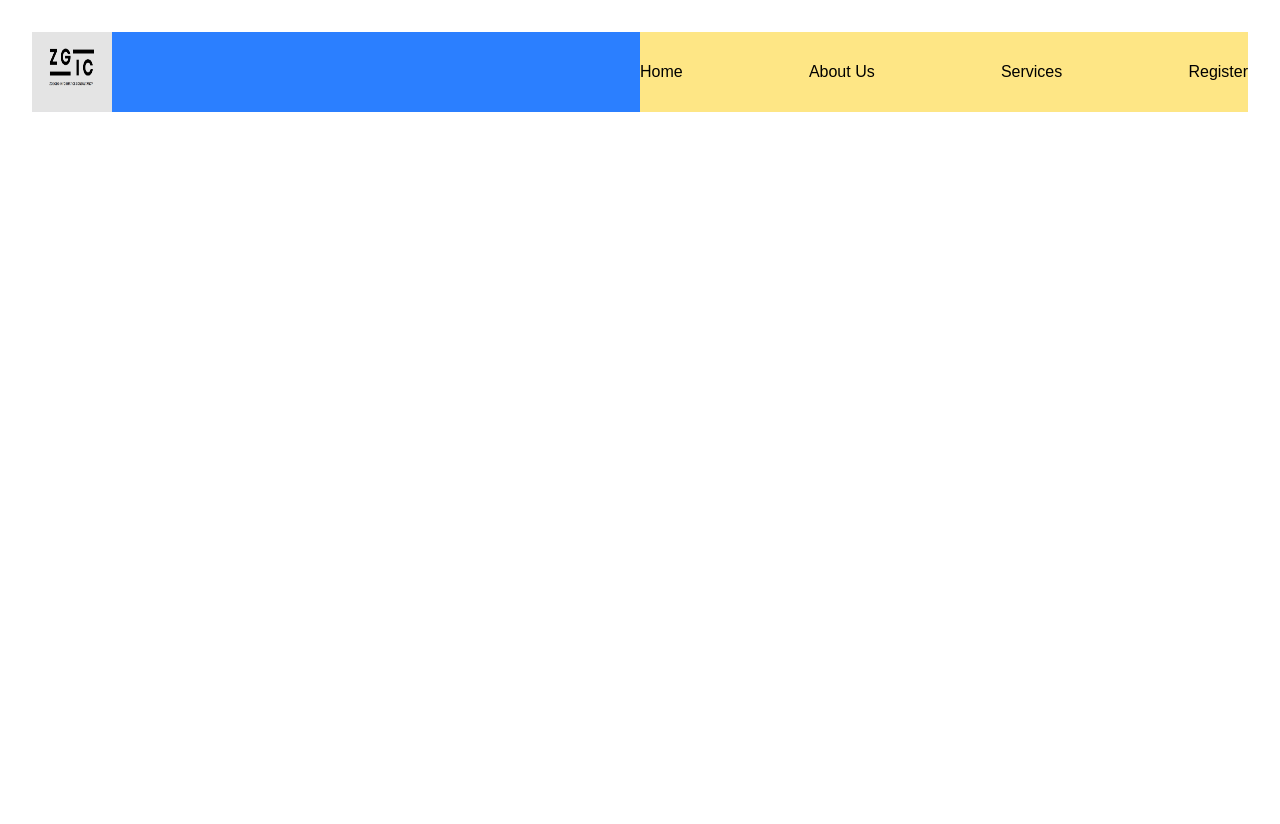
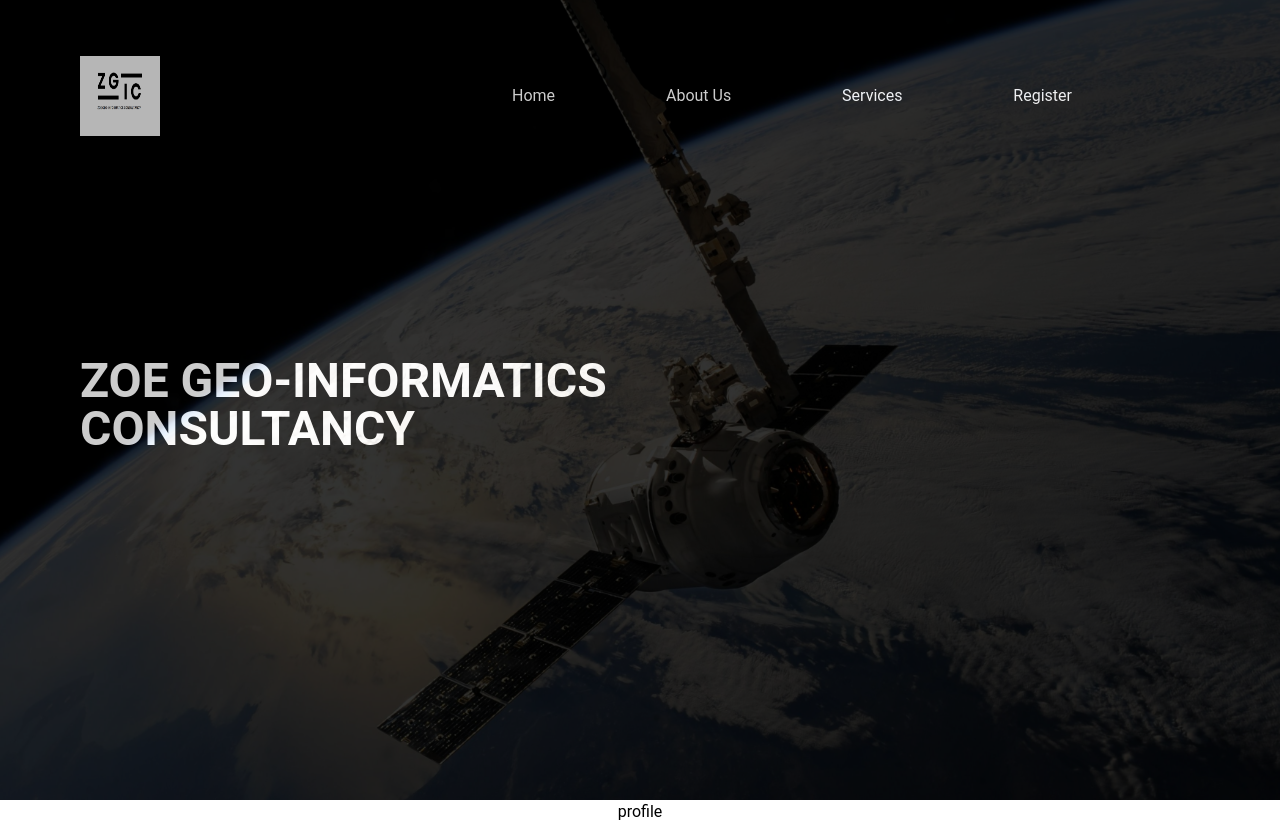
Before and after one commit to Kimberley-saka/zoe-geo, a React (Vite) app: page / in a window 1280 px wide. Before the commit the page ends 800 px from the top, so only its background shows below. Built offline with nearby package versions, Linux system fonts and the light colour scheme.

Commit message:
added hero section

```diff
--- a/src/App.jsx
+++ b/src/App.jsx
@@ -1,4 +1,5 @@
 import NavBar from './components/NavBar'
+import Landing from './pages/landing'
 
 import './App.css'
 import { Routes, Route } from 'react-router-dom'
@@ -6,7 +7,9 @@ import { Routes, Route } from 'react-router-dom'
 function App() {
   return(
     <>
-    <NavBar/>
+
+    <Landing/>
+
     </>
   )
 }
--- a/src/components/Hero.jsx
+++ b/src/components/Hero.jsx
@@ -2,8 +2,10 @@ import React from 'react'
 
 function Hero() {
   return (
-    <div>
-
+    <div className='flex justify-left items-center h-2/3
+     text-white md:text-5xl md:max-w-1/2 font-bold mt-10 text-left'>
+      <h1>
+      ZOE GEO-INFORMATICS CONSULTANCY</h1>
     </div>
   )
 }
--- a/src/components/NavBar.jsx
+++ b/src/components/NavBar.jsx
@@ -3,10 +3,10 @@ import Logo from '../assets/logo.png'
 
 function NavBar() {
   return (
-    <nav className='h-20 flex justify-between flex-row items-center bg-blue-500'>
+    <nav className='h-20 flex justify-between flex-row items-center'>
       <img className="flex w-20 h-full"
       src={Logo} alt="Logo" />
-      <ul className='hidden md:flex items-center w-1/2 h-full flex-row justify-between pr-6 list-none bg-amber-200'>
+      <ul className='hidden md:flex text-white items-center w-2/4 mr-32 h-full flex-row justify-between list-none'>
         <li>
           <Link to="/"> Home </Link>
         </li>
--- a/src/index.css
+++ b/src/index.css
@@ -1,9 +1,8 @@
 @import "tailwindcss";
 
 
-*{
-    margin: 0;
-    padding: 0;
-    box-sizing: border-box;
-    font-family: 'poppins', sans-serif;
-}
+body, html, #root {
+    padding: 0 !important; /* Forcefully remove padding */
+    margin: 0; /* Just in case */
+    font-family: 'Roboto', sans-serif;
+  }
--- /dev/null
+++ b/src/pages/Landing.jsx
@@ -0,0 +1,23 @@
+import NavBar from "../components/NavBar"
+import Hero from "../components/Hero"
+
+function landing() {
+  return (
+    <>
+    <section id="hero" className=" relative h-screen bg-black bg-cover bg-center bg-no-repeat px-20 py-14">
+
+    <NavBar/>
+    <Hero/>
+    <img src="../imgs/bg.jpg" alt="hero image"  className="absolute inset-0 w-full h-full object-cover opacity-20"/>
+
+    </section>
+
+    <section>
+      profile
+    </section>
+
+    </>
+  )
+}
+
+export default landing
```
Also changed, not shown: public/imgs/bg.jpg (renamed from src/assets/bg.jpg).
